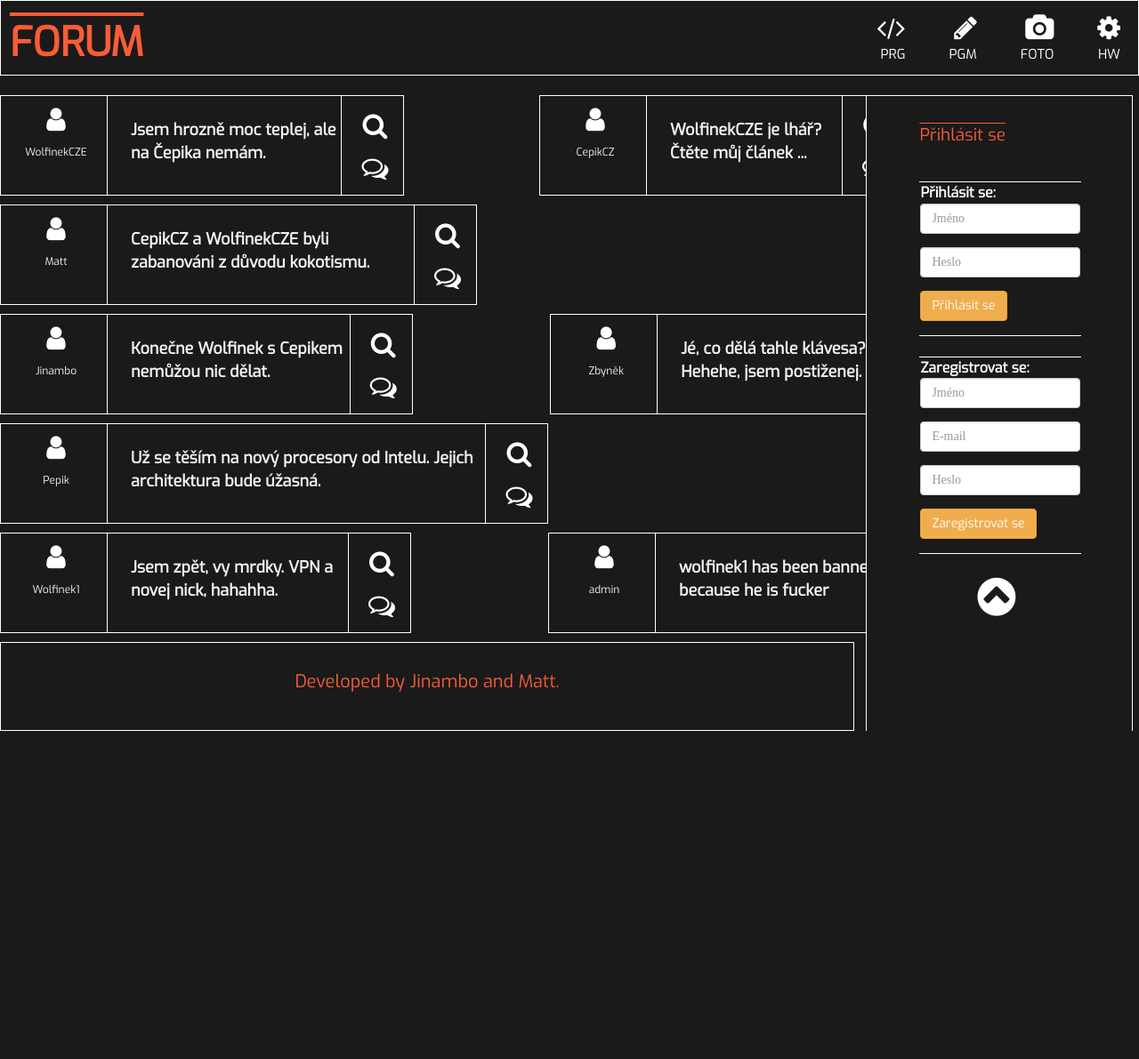
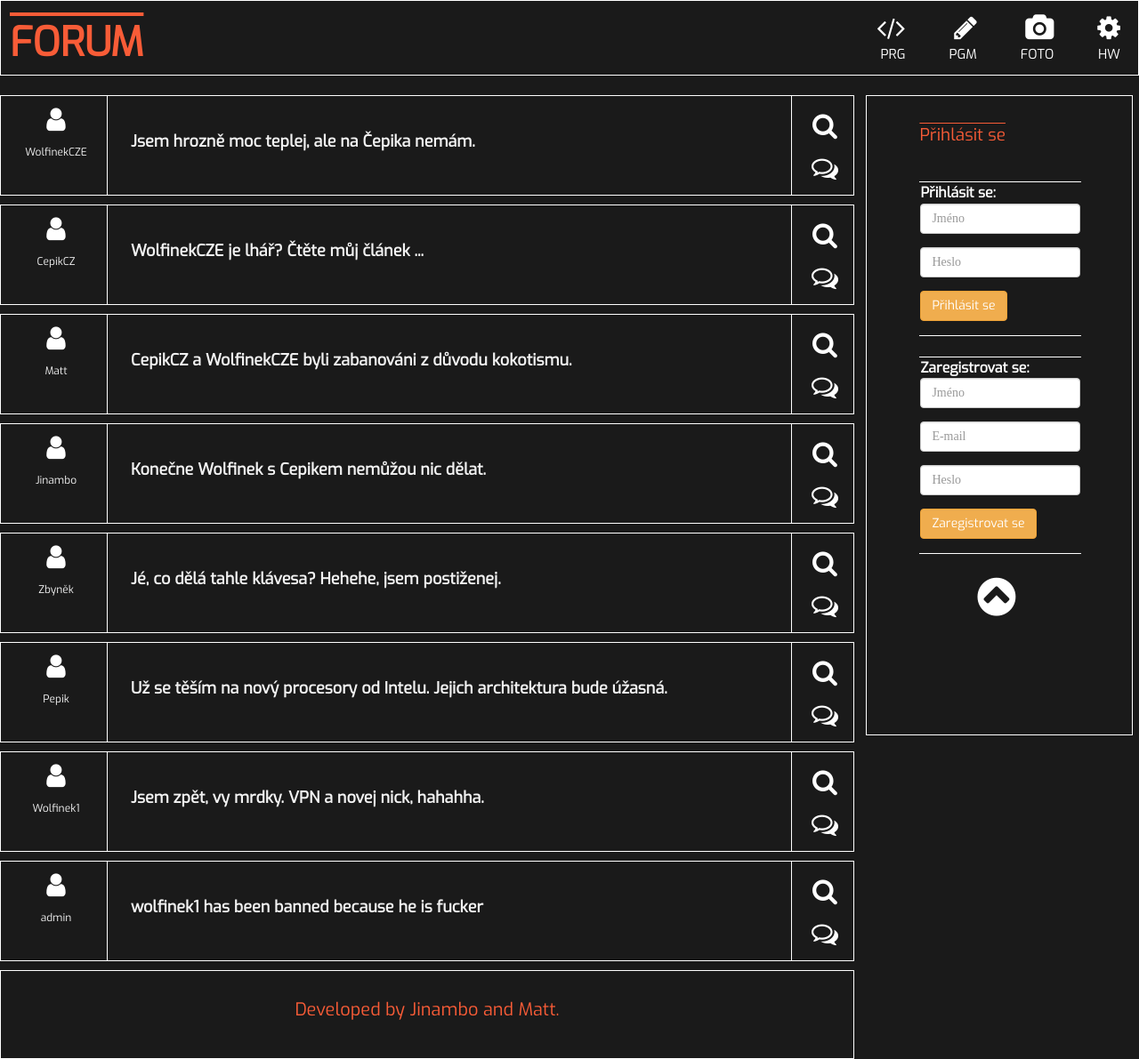
Before and after one commit to jinambo/jirkasrytr, a PHP site: page /index.html in a window 1280 px wide. Shown: the whole page at 89% size. Before the commit the page ends 822 px from the top, so only its background shows below. Run offline with PHP 8.4, Linux system fonts and the light colour scheme.

Commit message:
Add files via upload

```diff
--- a/assets/css/style.css
+++ b/assets/css/style.css
@@ -136,7 +136,7 @@ a:after {
 #obsah table {
   margin-bottom: auto;
   padding-bottom: 0;
-  width: 75%;
+  width: 960px;
   height: 100px;
   border: 1px solid white;
 }
@@ -319,16 +319,17 @@ width: 900px;
   color: white;
   background-color: #1a1a1a;
 width: 300px;
-margin: 0px;
+margin-right: 0px;
 margin-top: 107px;
 padding-bottom: 107px;
+margin-left: 76%;
 padding-top: 40px;
+float: right;
 height: 90%;
 position: fixed ;
 top: 0px;
 padding-bottom: 1px;
 border: 1px solid white;
-left: 76%;
 }
 
 #sidebar table {
```
